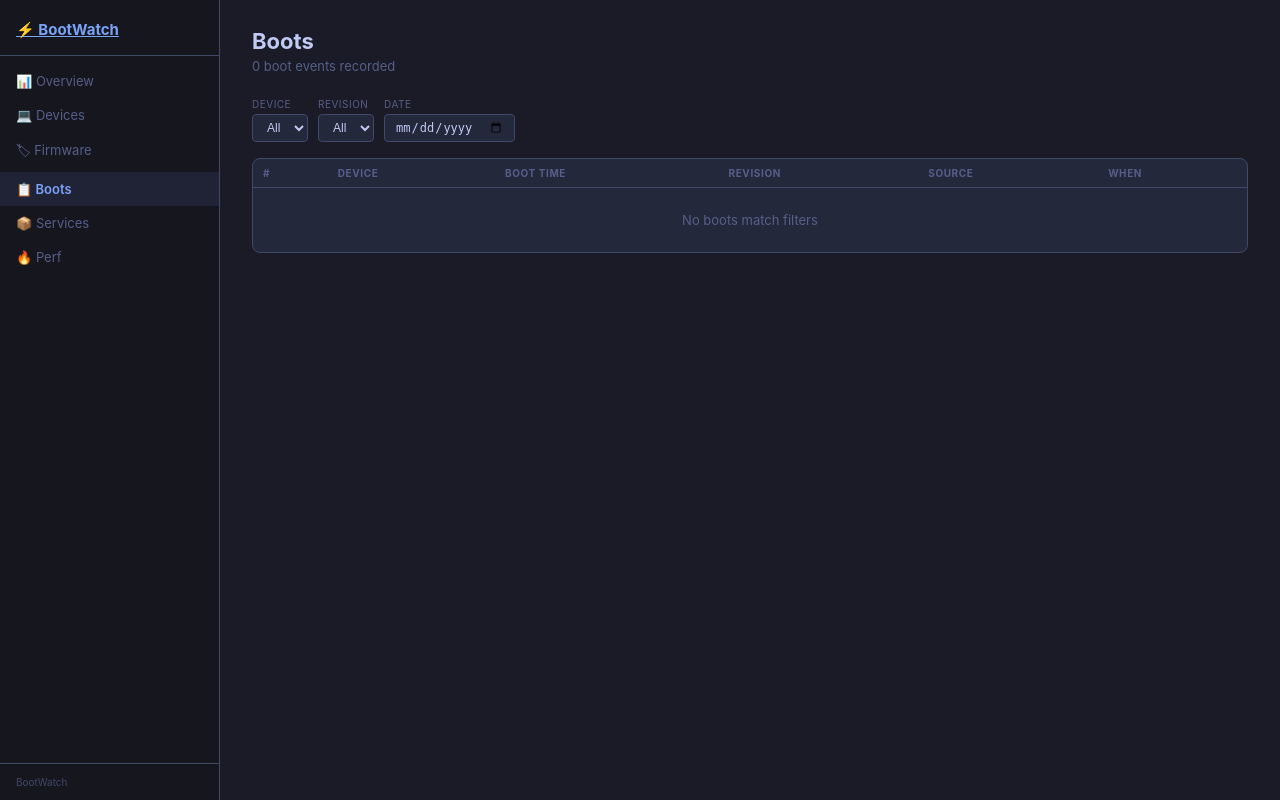
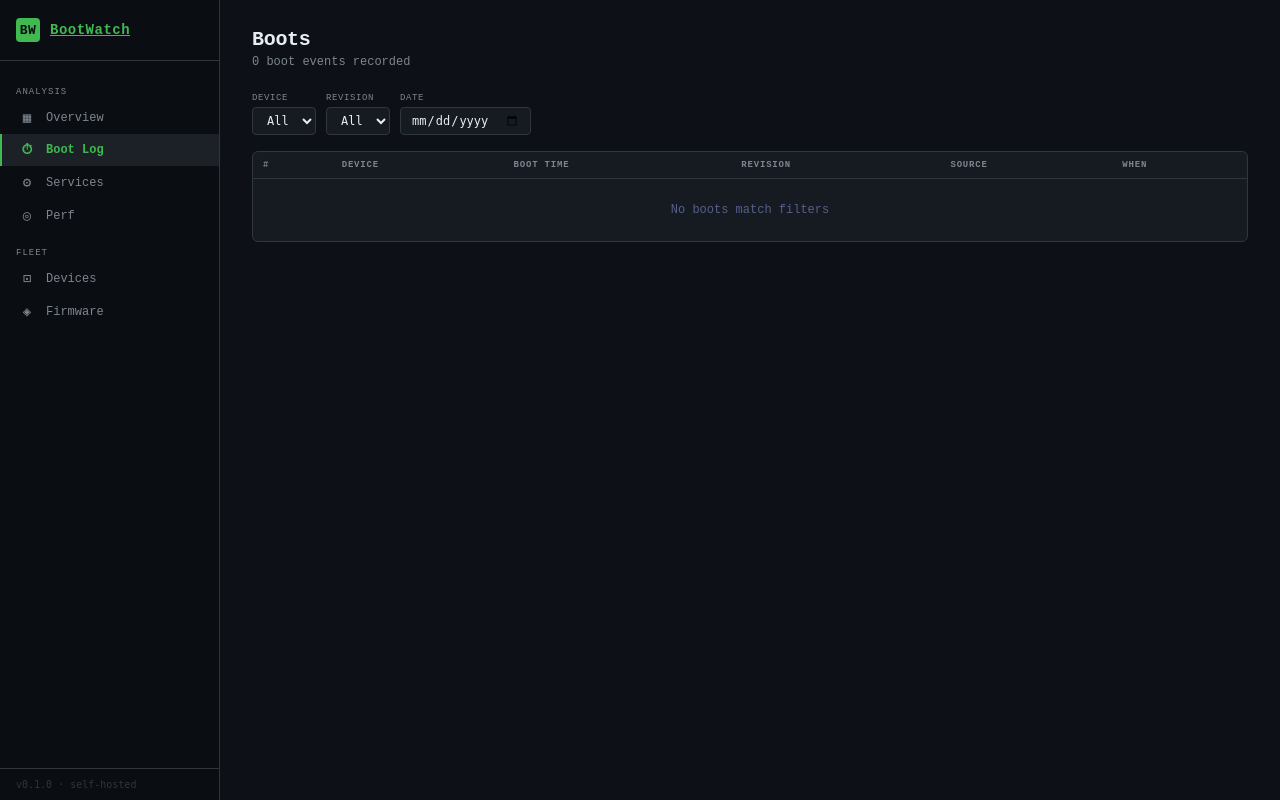
Before and after one commit to sberaconnects/bootwatch, a Flask app: page /boots in a window 1280 px wide. Run offline with Flask 3, Linux system fonts and the light colour scheme; data that the repository does not hold is empty.

Commit message:
feat: Obsidian UI theme + expanded README
Replace Tokyo Night palette with Obsidian theme (dark canvas #0d1117,
green accent #3fb950, monospace font stack) — distinct from CrashWeb.
Sidebar gains section headers, left-border active indicator, BW brand
icon. README expanded with architecture, full API docs, env reference,
data collection options, and DB schema.

Co-Authored-By: Claude Sonnet 4.6 <noreply@anthropic.com>

```diff
--- a/web/templates/base.html
+++ b/web/templates/base.html
@@ -5,97 +5,142 @@
   <meta name="viewport" content="width=device-width, initial-scale=1">
   <title>{% block title %}BootWatch{% endblock %}</title>
   <style>
+    :root {
+      --canvas:  #0d1117;
+      --surface: #161b22;
+      --sidebar: #0a0d12;
+      --border:  #30363d;
+      --hover:   #1c2128;
+      --accent:  #3fb950;
+      --accent2: #58a6ff;
+      --text:    #e6edf3;
+      --muted:   #7d8590;
+    }
     *, *::before, *::after { box-sizing: border-box; margin: 0; padding: 0; }
-    body { font-family: -apple-system, BlinkMacSystemFont, "Segoe UI", sans-serif;
-           background: #1a1b26; color: #c0caf5; min-height: 100vh; display: flex; }
+    body { font-family: ui-monospace, "Cascadia Code", "Fira Code", "Courier New", monospace;
+           background: var(--canvas); color: var(--text); min-height: 100vh; display: flex; }
 
-    .sidebar { width: 220px; background: #16161e; position: fixed; top: 0; left: 0;
+    .sidebar { width: 220px; background: var(--sidebar); position: fixed; top: 0; left: 0;
                height: 100vh; display: flex; flex-direction: column;
-               border-right: 1px solid #414868; z-index: 100; }
-    .sidebar-brand { display: block; padding: 20px 16px 16px;
-                     font-size: 15px; font-weight: 700; color: #7aa2f7;
-                     text-decoration: none; border-bottom: 1px solid #414868; }
-    .sidebar-nav { flex: 1; padding: 8px 0; overflow-y: auto; }
+               border-right: 1px solid var(--border); z-index: 100; }
+    .sidebar-brand { display: flex; align-items: center; gap: 10px; padding: 18px 16px;
+                     font-size: 14px; font-weight: 700; color: var(--accent);
+                     text-decoration: none; border-bottom: 1px solid var(--border);
+                     letter-spacing: 0.5px; }
+    .sidebar-brand-icon { width: 24px; height: 24px; background: var(--accent);
+                          border-radius: 4px; display: flex; align-items: center;
+                          justify-content: center; color: var(--sidebar);
+                          font-size: 13px; font-weight: 900; flex-shrink: 0; }
+    .sidebar-nav { flex: 1; padding: 10px 0; overflow-y: auto; }
     .sidebar-nav a { display: flex; align-items: center; gap: 10px;
-                     padding: 9px 16px; color: #565f89; text-decoration: none;
-                     font-size: 13px; transition: background 0.15s, color 0.15s; }
-    .sidebar-nav a:hover { background: #1f2335; color: #c0caf5; }
-    .sidebar-nav a.active { background: #1f2335; color: #7aa2f7; font-weight: 600; }
-    .sidebar-footer { padding: 12px 16px; font-size: 10px; color: #414868;
-                      border-top: 1px solid #414868; }
+                     padding: 8px 16px; color: var(--muted); text-decoration: none;
+                     font-size: 12px; transition: background 0.12s, color 0.12s;
+                     border-left: 2px solid transparent; }
+    .sidebar-nav a:hover { background: var(--hover); color: var(--text); border-left-color: var(--border); }
+    .sidebar-nav a.active { background: var(--hover); color: var(--accent); font-weight: 600;
+                            border-left-color: var(--accent); }
+    .sidebar-nav .nav-icon { font-size: 14px; width: 18px; text-align: center; flex-shrink: 0; }
+    .sidebar-section { padding: 16px 16px 4px; font-size: 9px; text-transform: uppercase;
+                       letter-spacing: 1px; color: var(--muted); }
+    .sidebar-footer { padding: 10px 16px; font-size: 10px; color: var(--border);
+                      border-top: 1px solid var(--border); font-family: ui-monospace, monospace; }
 
     .main { margin-left: 220px; padding: 28px 32px; width: calc(100% - 220px); }
 
-    .card { background: #24283b; border: 1px solid #414868; border-radius: 8px;
+    .card { background: var(--surface); border: 1px solid var(--border); border-radius: 6px;
             padding: 16px; margin-bottom: 16px; }
-    .card > h2 { font-size: 11px; text-transform: uppercase; letter-spacing: 0.8px;
-                 color: #565f89; margin-bottom: 12px; }
+    .card > h2 { font-size: 10px; text-transform: uppercase; letter-spacing: 1px;
+                 color: var(--muted); margin-bottom: 12px; }
     .card-grid { display: grid; grid-template-columns: repeat(auto-fit, minmax(160px, 1fr));
                  gap: 12px; margin-bottom: 16px; }
 
-    .stat-card { background: #24283b; border: 1px solid #414868; border-radius: 8px;
-                 padding: 16px; position: relative; overflow: hidden; }
+    .stat-card { background: var(--surface); border: 1px solid var(--border); border-radius: 6px;
+                 padding: 18px 16px; position: relative; overflow: hidden; }
     .stat-card::before { content: ''; position: absolute; top: 0; left: 0; right: 0;
-                         height: 3px; background: var(--accent-bar, #7aa2f7); }
-    .stat-card .number { font-size: 36px; font-weight: 700; color: #c0caf5; line-height: 1; }
-    .stat-card .label  { font-size: 10px; text-transform: uppercase; letter-spacing: 0.6px;
-                         color: #565f89; margin-top: 6px; }
+                         height: 2px; background: var(--accent-bar, var(--accent)); }
+    .stat-card .number { font-size: 34px; font-weight: 700; color: var(--text);
+                         line-height: 1; font-variant-numeric: tabular-nums; }
+    .stat-card .label  { font-size: 9px; text-transform: uppercase; letter-spacing: 0.8px;
+                         color: var(--muted); margin-top: 6px; }
     .stat-card .delta  { font-size: 11px; margin-top: 4px; }
 
-    table { width: 100%; border-collapse: collapse; font-size: 13px; }
-    th { text-align: left; font-size: 10px; text-transform: uppercase; letter-spacing: 0.6px;
-         color: #565f89; padding: 8px 10px; border-bottom: 1px solid #414868; }
-    td { padding: 9px 10px; border-bottom: 1px solid #2f3354; color: #c0caf5; }
-    tr:hover td { background: #1f2335; }
+    table { width: 100%; border-collapse: collapse; font-size: 12px; }
+    th { text-align: left; font-size: 9px; text-transform: uppercase; letter-spacing: 0.8px;
+         color: var(--muted); padding: 8px 10px; border-bottom: 1px solid var(--border); }
+    td { padding: 9px 10px; border-bottom: 1px solid rgba(48,54,61,0.6); color: var(--text); }
+    tr:hover td { background: var(--hover); }
     tr:last-child td { border-bottom: none; }
-    a { color: #7aa2f7; text-decoration: none; }
+    a { color: var(--accent); text-decoration: none; }
     a:hover { text-decoration: underline; }
 
     .page-header { margin-bottom: 24px; }
-    .page-header h1 { font-size: 22px; font-weight: 700; color: #c0caf5; }
-    .page-header p  { color: #565f89; font-size: 13px; margin-top: 4px; }
+    .page-header h1 { font-size: 20px; font-weight: 700; color: var(--text); letter-spacing: -0.3px; }
+    .page-header p  { color: var(--muted); font-size: 12px; margin-top: 4px; }
 
-    .badge { display: inline-block; padding: 2px 8px; border-radius: 12px;
-             font-size: 11px; font-weight: 600; }
-    .badge-green  { background: #1e2d1e; color: #9ece6a; border: 1px solid #3d6b3d; }
-    .badge-amber  { background: #2d2619; color: #e0af68; border: 1px solid #6b5219; }
-    .badge-red    { background: #2d1a1e; color: #f7768e; border: 1px solid #6b2535; }
-    .badge-blue   { background: #1a2035; color: #7aa2f7; border: 1px solid #2d4080; }
+    .badge { display: inline-block; padding: 2px 8px; border-radius: 4px;
+             font-size: 11px; font-weight: 600; font-family: ui-monospace, monospace; }
+    .badge-green  { background: #0f2d1f; color: #3fb950; border: 1px solid #196c2e; }
+    .badge-amber  { background: #2d1f06; color: #d29922; border: 1px solid #6e4c0a; }
+    .badge-red    { background: #2d0f0f; color: #f85149; border: 1px solid #6e1c1c; }
+    .badge-blue   { background: #0a1929; color: #58a6ff; border: 1px solid #1f4c8c; }
 
-    .bar-wrap { background: #1a1b26; border-radius: 3px; height: 6px; overflow: hidden; }
-    .bar-fill  { height: 100%; border-radius: 3px; background: #7aa2f7; }
+    .bar-wrap { background: var(--canvas); border-radius: 2px; height: 5px; overflow: hidden; }
+    .bar-fill  { height: 100%; border-radius: 2px; background: var(--accent); }
 
     .filters { display: flex; gap: 10px; align-items: flex-end; margin-bottom: 16px; flex-wrap: wrap; }
-    .filter-group label { display: block; font-size: 10px; text-transform: uppercase;
-                          letter-spacing: 0.5px; color: #565f89; margin-bottom: 4px; }
+    .filter-group label { display: block; font-size: 9px; text-transform: uppercase;
+                          letter-spacing: 0.6px; color: var(--muted); margin-bottom: 4px; }
     .filter-group select, .filter-group input {
-      background: #24283b; border: 1px solid #414868; border-radius: 4px;
-      padding: 5px 10px; color: #c0caf5; font-size: 12px; }
+      background: var(--surface); border: 1px solid var(--border); border-radius: 4px;
+      padding: 5px 10px; color: var(--text); font-size: 12px;
+      font-family: ui-monospace, monospace; }
+    .filter-group select:focus, .filter-group input:focus {
+      outline: none; border-color: var(--accent); }
     .btn { display: inline-block; padding: 6px 14px; border-radius: 4px; font-size: 12px;
-           font-weight: 600; cursor: pointer; border: none; text-decoration: none; }
-    .btn-primary   { background: #7aa2f7; color: #1a1b26; }
-    .btn-secondary { background: #2f3354; color: #c0caf5; border: 1px solid #414868; }
+           font-weight: 600; cursor: pointer; border: none; text-decoration: none;
+           font-family: ui-monospace, monospace; }
+    .btn-primary   { background: var(--accent); color: var(--canvas); }
+    .btn-secondary { background: var(--hover); color: var(--text); border: 1px solid var(--border); }
+    .btn-primary:hover { opacity: 0.85; }
+    .btn-secondary:hover { border-color: var(--accent); color: var(--accent); }
   </style>
   {% block head %}{% endblock %}
 </head>
 <body>
 <aside class="sidebar">
-  <a class="sidebar-brand" href="{{ url_for('overview') }}">⚡ BootWatch</a>
+  <a class="sidebar-brand" href="{{ url_for('overview') }}">
+    <span class="sidebar-brand-icon">BW</span>
+    BootWatch
+  </a>
   <nav class="sidebar-nav">
+    <div class="sidebar-section">Analysis</div>
     <a href="{{ url_for('overview') }}"
-       class="{{ 'active' if request.endpoint == 'overview' else '' }}">📊 Overview</a>
+       class="{{ 'active' if request.endpoint == 'overview' else '' }}">
+      <span class="nav-icon">▦</span> Overview
+    </a>
+    <a href="{{ url_for('boots') }}"
+       class="{{ 'active' if request.endpoint in ('boots', 'boot_detail') else '' }}">
+      <span class="nav-icon">⏱</span> Boot Log
+    </a>
+    <a href="{{ url_for('services') }}"
+       class="{{ 'active' if request.endpoint == 'services' else '' }}">
+      <span class="nav-icon">⚙</span> Services
+    </a>
+    <a href="{{ url_for('perf') }}"
+       class="{{ 'active' if request.endpoint == 'perf' else '' }}">
+      <span class="nav-icon">◎</span> Perf
+    </a>
+    <div class="sidebar-section">Fleet</div>
     <a href="{{ url_for('devices') }}"
-       class="{{ 'active' if request.endpoint in ('devices', 'device_detail') else '' }}">💻 Devices</a>
+       class="{{ 'active' if request.endpoint in ('devices', 'device_detail') else '' }}">
+      <span class="nav-icon">⊡</span> Devices
+    </a>
     <a href="{{ url_for('firmware') }}"
-       class="{{ 'active' if request.endpoint == 'firmware' else '' }}">🏷 Firmware</a>
-    <a href="{{ url_for('boots') }}"
-       class="{{ 'active' if request.endpoint in ('boots', 'boot_detail') else '' }}">📋 Boots</a>
-    <a href="{{ url_for('services') }}"
-       class="{{ 'active' if request.endpoint == 'services' else '' }}">📦 Services</a>
-    <a href="{{ url_for('perf') }}"
-       class="{{ 'active' if request.endpoint == 'perf' else '' }}">🔥 Perf</a>
+       class="{{ 'active' if request.endpoint == 'firmware' else '' }}">
+      <span class="nav-icon">◈</span> Firmware
+    </a>
   </nav>
-  <div class="sidebar-footer">BootWatch</div>
+  <div class="sidebar-footer">v0.1.0 · self-hosted</div>
 </aside>
 <div class="main">
   {% block content %}{% endblock %}
```
Also changed, not shown: README.md.
